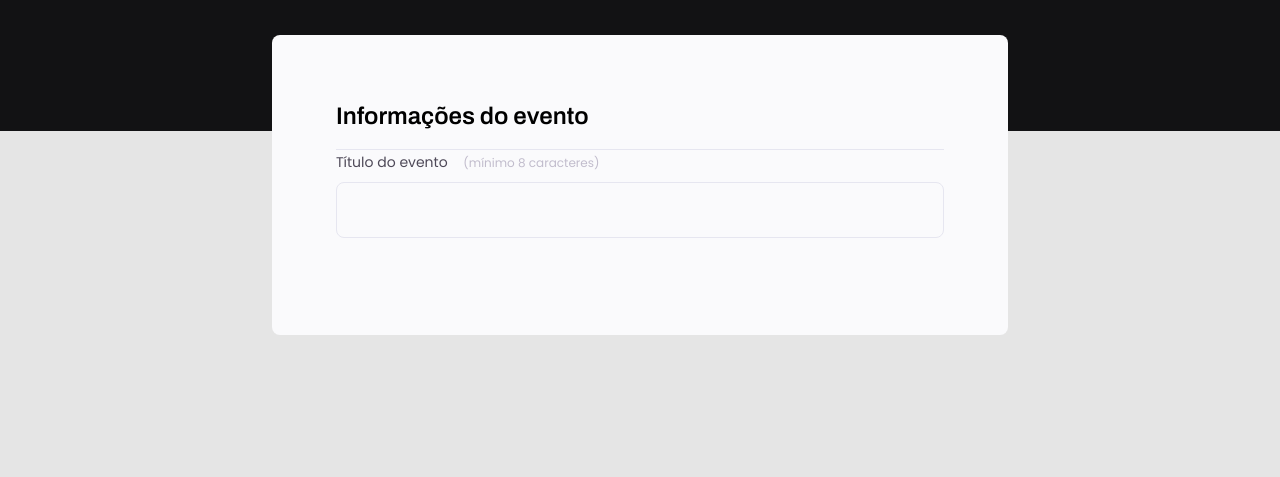
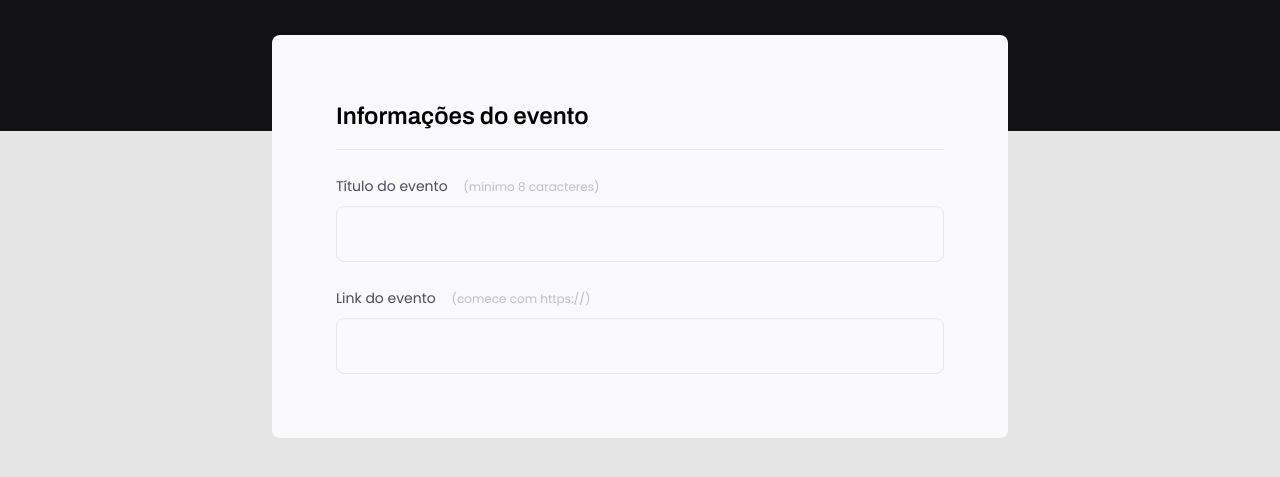
Before and after one commit to JoaoPontess/Form, a plain HTML site: page index.html in a window 1280 px wide. Shown: the part 237-714 px from the top of the page. Drawn offline with Linux system fonts and the light colour scheme.

Commit message:
Event link

```diff
--- a/index.html
+++ b/index.html
@@ -22,12 +22,20 @@
      <form >
 
         <fieldset>
-            <legend>Informações do evento</legend>
+            <div class="fieldset-wrapper">
+                <legend>Informações do evento</legend>
 
-            <div class="input-wrapper">
-                <label for="event-title">Título do evento <span>(mínimo 8 caracteres)</span></label>
-                <input type="text" id="event-title" />
+                <div class="input-wrapper">
+                 <label for="event-title">Título do evento <span>(mínimo 8 caracteres)</span></label>
+                 <input type="text" id="event-title" />
+                </div>
+
+                <div class="input-wrapper">
+                 <label for="event-link">Link do evento <span>(comece com https://)</span></label>
+                 <input type="text" id="event-link" />
+                </div>
             </div>
+
         </fieldset>
 
      </form>
--- a/style.css
+++ b/style.css
@@ -69,6 +69,12 @@ fieldset {
     border: none;
 }
 
+.fieldset-wrapper {
+    display: flex;
+    flex-direction: column;
+    gap: 24px;
+}
+
 fieldset legend {
     font-family: 'Archivo', sans-serif;
     font-weight: 600;
```
